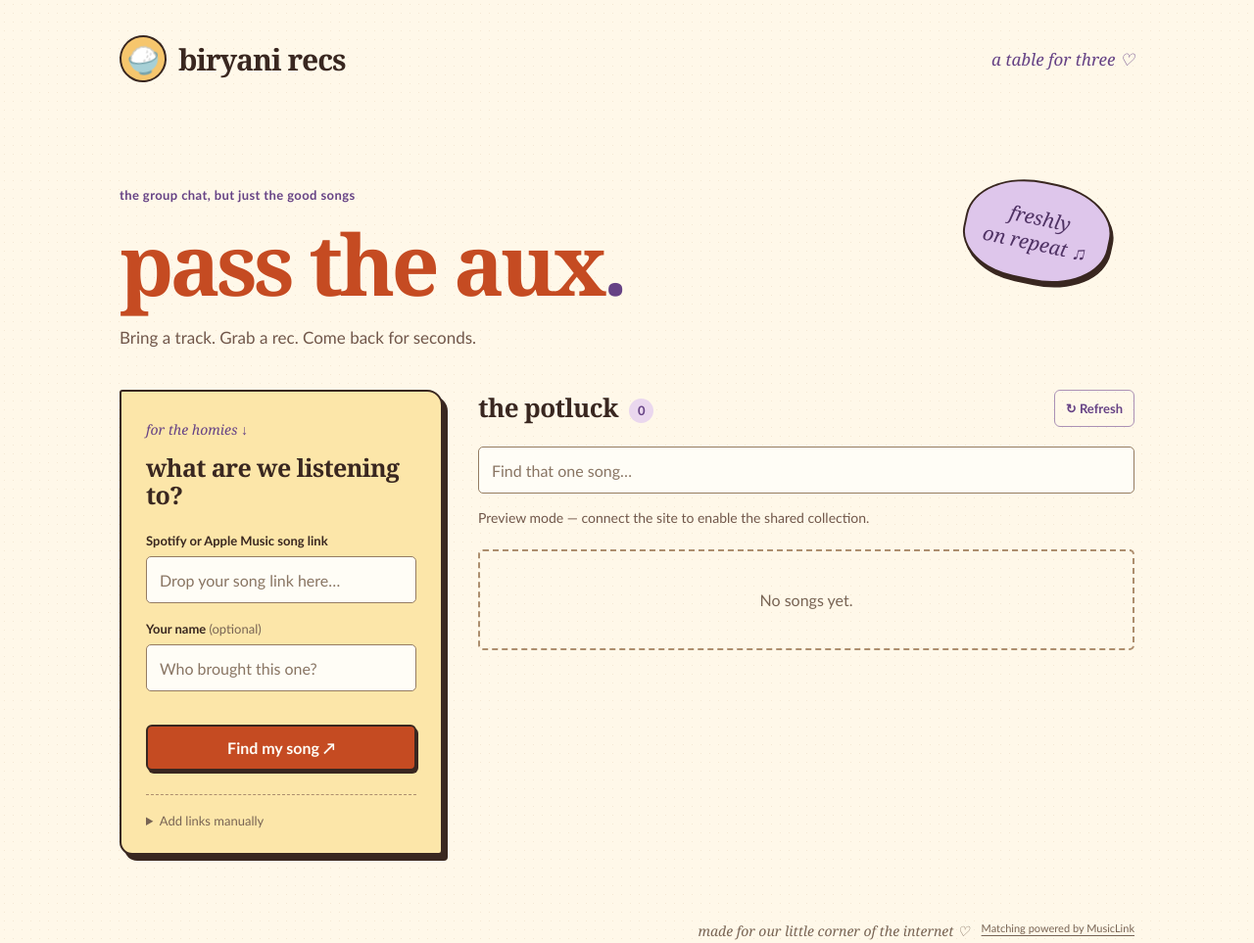
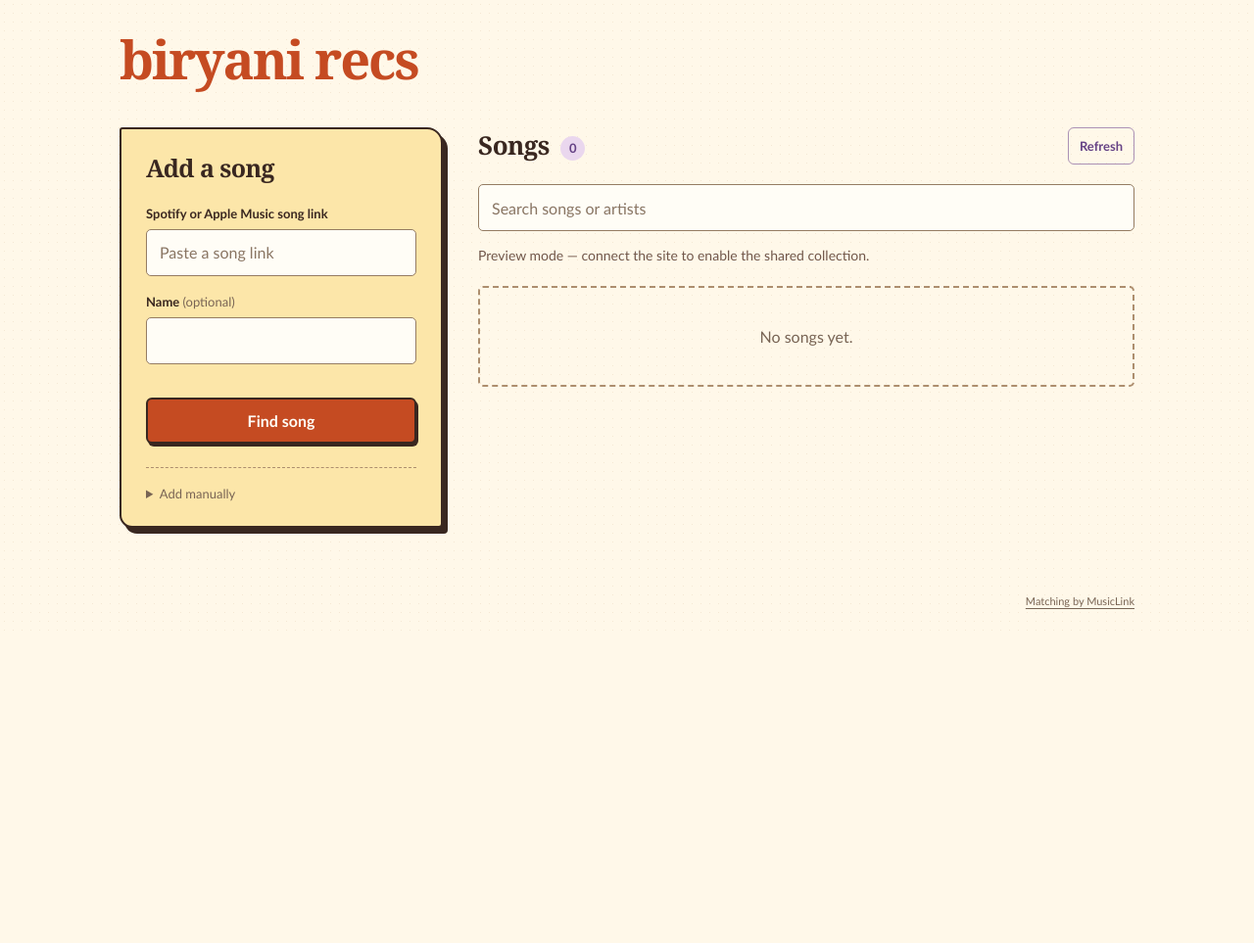
Before and after one commit to guin5/songshare, a website with bundled scripts: page site/index.html in a window 1280 px wide. Shown: the top 963 px of the page at 98% size. After the commit the page ends 800 px from the top, so only its background shows below. Built offline with nearby package versions, Linux system fonts and the light colour scheme.

Commit message:
Keep biryani recs copy minimal: site/index.html

```diff
--- a/site/index.html
+++ b/site/index.html
@@ -1,8 +1,7 @@
 <!doctype html>
-<html lang="en"><head><meta charset="utf-8"><meta name="viewport" content="width=device-width,initial-scale=1"><meta name="theme-color" content="#fff8e9"><meta name="description" content="A little song potluck for three friends. Bring a track, grab a rec."><title>biryani recs</title><link rel="stylesheet" href="./styles.css"><script src="./config.js"></script><script type="module" src="./app.js"></script></head>
-<body><div class="shell"><header><a class="brand" href="./" aria-label="biryani recs home"><span class="mark" aria-hidden="true">🍚</span> biryani recs</a><span class="header-note">a table for three ♡</span></header>
-<main><div class="intro"><p class="eyebrow">the group chat, but just the good songs</p><h1>pass the aux<span aria-hidden="true">.</span></h1><p>Bring a track. Grab a rec. Come back for seconds.</p><span class="sticker" aria-hidden="true">freshly<br>on repeat ♫</span></div>
-<div class="layout"><aside><section class="panel"><p class="note-label">for the homies ↓</p><h2>what are we listening to?</h2><form id="lookup-form"><label for="song-url">Spotify or Apple Music song link</label><input id="song-url" type="url" placeholder="Drop your song link here…" required maxlength="1000"><label for="name">Your name <span>(optional)</span></label><input id="name" maxlength="40" placeholder="Who brought this one?" autocomplete="nickname"><div id="captcha"></div><button id="find" type="submit">Find my song ↗</button></form>
+<html lang="en"><head><meta charset="utf-8"><meta name="viewport" content="width=device-width,initial-scale=1"><meta name="theme-color" content="#fff8e9"><meta name="description" content="Songs shared between friends."><title>biryani recs</title><link rel="stylesheet" href="./styles.css"><script src="./config.js"></script><script type="module" src="./app.js"></script></head>
+<body><div class="shell"><header><a class="brand" href="./" aria-label="biryani recs home"><h1>biryani recs</h1></a></header>
+<main><div class="layout"><aside><section class="panel"><h2>Add a song</h2><form id="lookup-form"><label for="song-url">Spotify or Apple Music song link</label><input id="song-url" type="url" placeholder="Paste a song link" required maxlength="1000"><label for="name">Name <span>(optional)</span></label><input id="name" maxlength="40" autocomplete="nickname"><div id="captcha"></div><button id="find" type="submit">Find song</button></form>
 <p id="form-status" class="status" role="status" aria-live="polite"></p><div id="preview" hidden></div>
-<details id="manual"><summary>Add links manually</summary><p class="small">If matching is unavailable, enter the song details and its links.</p><form id="manual-form"><label for="title">Song title</label><input id="title" required maxlength="160"><label for="artist">Artist</label><input id="artist" required maxlength="160"><label for="spotify">Spotify link</label><input id="spotify" type="url" maxlength="1000"><label for="apple">Apple Music link</label><input id="apple" type="url" maxlength="1000"><button type="submit">Add song</button></form></details></section></aside>
-<section class="collection" aria-label="Shared songs"><div class="collection-heading"><h2>the potluck <span id="count"></span></h2><button class="quiet" id="refresh" type="button">↻ Refresh</button></div><label class="sr-only" for="search">Search songs and artists</label><input id="search" type="search" placeholder="Find that one song…"><p id="list-status" class="status" role="status"></p><div id="songs" class="songs"></div></section></div></main><footer><span>made for our little corner of the internet ♡</span><a href="https://musiclink.one" target="_blank" rel="noopener noreferrer">Matching powered by MusicLink</a></footer></div></body></html>
+<details id="manual"><summary>Add manually</summary><form id="manual-form"><label for="title">Song title</label><input id="title" required maxlength="160"><label for="artist">Artist</label><input id="artist" required maxlength="160"><label for="spotify">Spotify link</label><input id="spotify" type="url" maxlength="1000"><label for="apple">Apple Music link</label><input id="apple" type="url" maxlength="1000"><button type="submit">Add song</button></form></details></section></aside>
+<section class="collection" aria-label="Shared songs"><div class="collection-heading"><h2>Songs <span id="count"></span></h2><button class="quiet" id="refresh" type="button">Refresh</button></div><label class="sr-only" for="search">Search songs and artists</label><input id="search" type="search" placeholder="Search songs or artists"><p id="list-status" class="status" role="status"></p><div id="songs" class="songs"></div></section></div></main><footer><a href="https://musiclink.one" target="_blank" rel="noopener noreferrer">Matching by MusicLink</a></footer></div></body></html>
```
